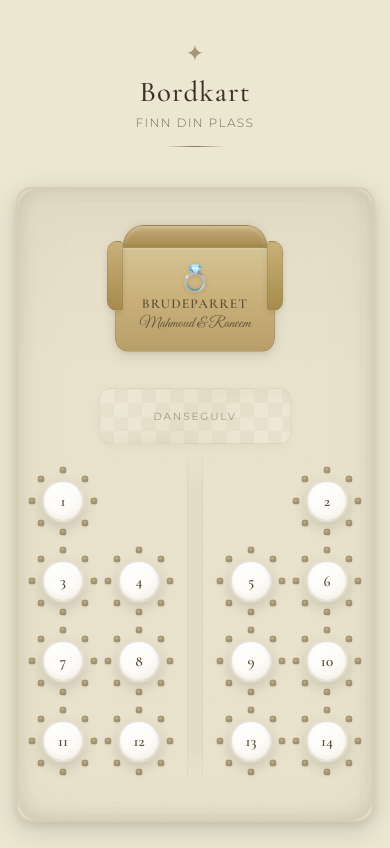
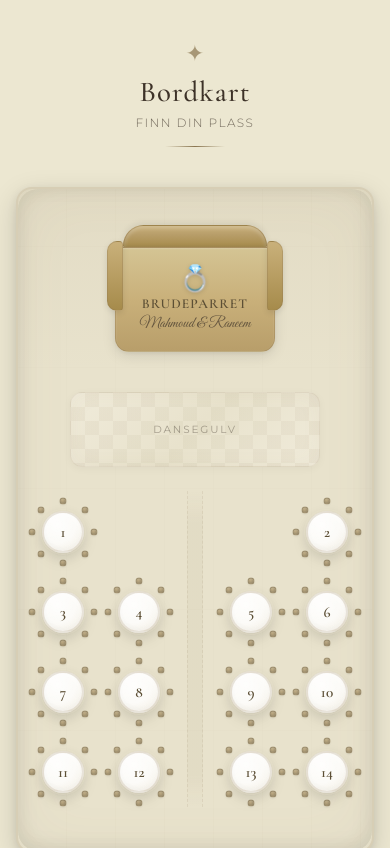
Before and after one commit to mahmoudAndRanim/wedding-map, a React (Vite) app: page / in a window 390 px wide. Shown: the top 848 px of the page. Built offline with nearby package versions, Linux system fonts and the light colour scheme.

Commit message:
fix: larger dance floor

```diff
--- a/src/index.css
+++ b/src/index.css
@@ -278,15 +278,15 @@ body {
 
 .dancefloor {
   width: 100%;
-  padding: 16px 40px 16px;
+  padding: 20px 30px 24px;
   display: flex;
   justify-content: center;
 }
 
 .dancefloor__surface {
-  width: 70%;
-  max-width: 340px;
-  height: 90px;
+  width: 85%;
+  max-width: 440px;
+  height: 120px;
   border-radius: 12px;
   background:
     repeating-conic-gradient(
@@ -744,7 +744,7 @@ body {
   }
 
   .dancefloor__surface {
-    height: 70px;
+    height: 95px;
   }
 
   .hall {
@@ -793,7 +793,7 @@ body {
   }
 
   .dancefloor__surface {
-    height: 56px;
+    height: 75px;
   }
 
   .tables-area {
```
